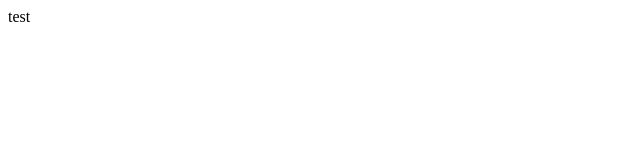
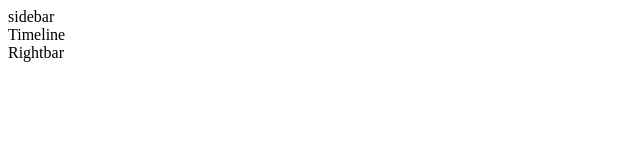
Before and after one commit to miura3413413/t, a Next.js app: page / in a window 1280 px wide. Shown: the top 160 px of the page, without its empty margins (0-640 px from the left). Built offline with nearby package versions, Linux system fonts and the light colour scheme.

Commit message:
divided  the Home into three components

```diff
--- /dev/null
+++ b/src/components/rightbar/Rightbar.tsx
@@ -0,0 +1,13 @@
+import { NextPage } from "next"
+
+const Rightbar: NextPage = () => {
+  return (
+    <div>
+      Rightbar
+    </div>
+  )
+
+}
+
+
+export default Rightbar
--- /dev/null
+++ b/src/components/sidebar/Sidebar.tsx
@@ -0,0 +1,13 @@
+import { NextPage } from "next"
+
+const Sidebar: NextPage = () => {
+  return (
+    <div>
+      sidebar
+    </div>
+  )
+
+}
+
+
+export default Sidebar
--- /dev/null
+++ b/src/components/timeline/Timeline.tsx
@@ -0,0 +1,13 @@
+import { NextPage } from "next"
+
+const Timeline: NextPage = () => {
+  return (
+    <div>
+      Timeline
+    </div>
+  )
+
+}
+
+
+export default Timeline
--- a/src/pages/index.tsx
+++ b/src/pages/index.tsx
@@ -1,9 +1,21 @@
 import type { NextPage } from 'next'
+import Head from 'next/head'
+import Rightbar from '../components/rightbar/Rightbar'
+import Sidebar from '../components/sidebar/Sidebar'
+import Timeline from '../components/timeline/Timeline'
 
 const Home: NextPage = () => {
   return (
     <div>
-      test
+      <Head>
+        <title>Twitter clone</title>
+      </Head>
+
+      <main>
+      <Sidebar />
+      <Timeline />
+      <Rightbar />
+      </main>
     </div>
   )
 }
```
